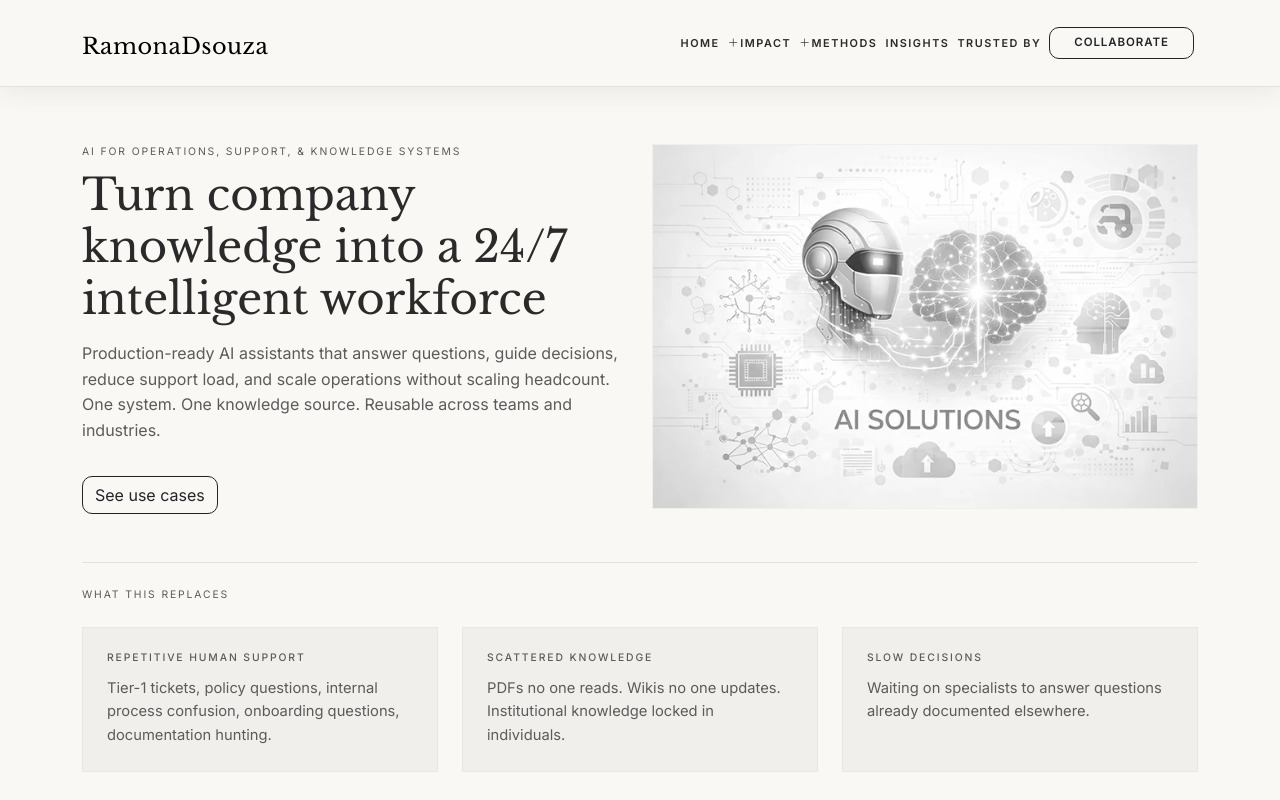
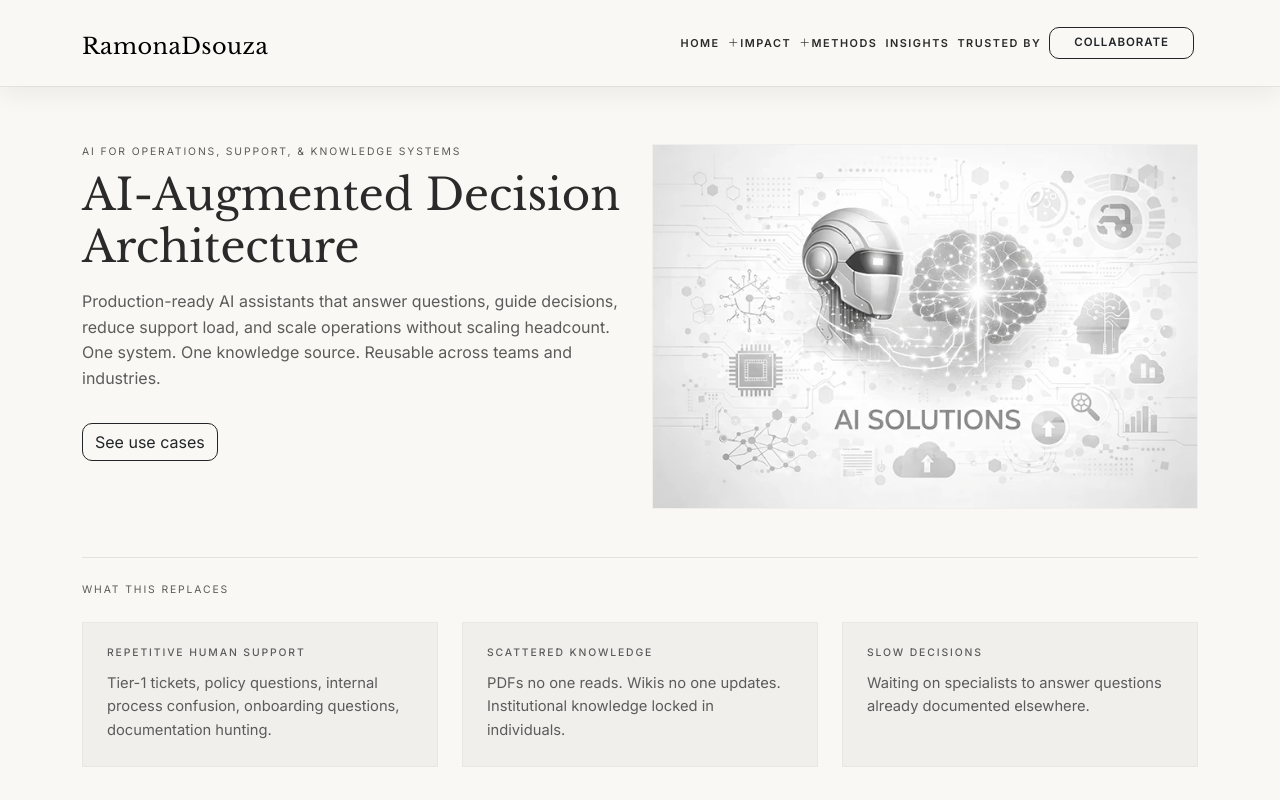
Before and after one commit to ramonaworks/00_rdd2567vc, a plain HTML site: page ai-solutions-conversational.html in a window 1280 px wide. Shown: the top 800 px of the page. Drawn offline with nearby package versions, Linux system fonts and the light colour scheme.

Commit message:
AI Solutions Hero H1 Copy Edits to AI-Augmented

```diff
--- a/ai-solutions-conversational.html
+++ b/ai-solutions-conversational.html
@@ -55,7 +55,7 @@
     <div class="row g-4 align-items-start">
       <div class="col-lg-6">
         <p class="section-label mb-2">AI for Operations, Support, & Knowledge Systems</p>
-        <h1 class="hero-title mb-3">Turn company knowledge into a 24/7 intelligent workforce</h1>
+        <h1 class="hero-title mb-3">AI-Augmented Decision Architecture</h1>
         <p class="hero-copy mb-3">
           Production-ready AI assistants that answer questions, guide decisions, reduce support load, and scale operations without scaling headcount. One system. One knowledge source. Reusable across teams and industries.
         </p>
```
